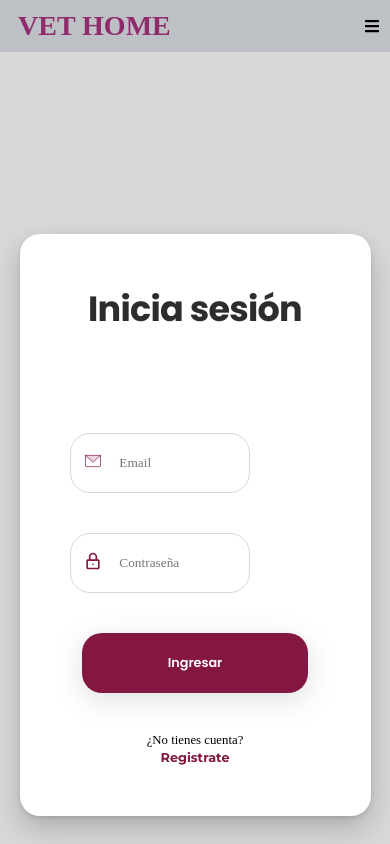
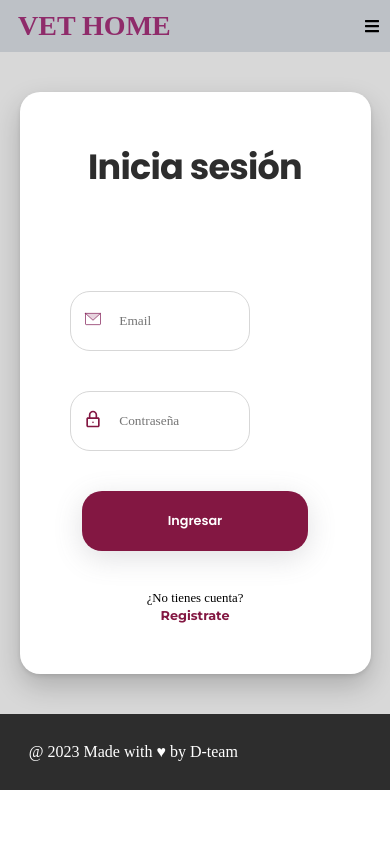
Before and after one commit to ArchSofia/s2vethome, a React (Vite) app in the folder veterinary-clinic/: page /login in a window 390 px wide. Shown: the top 844 px of the page. Built offline with nearby package versions, Linux system fonts and the light colour scheme; a web font is replaced by a local one.

Commit message:
Arregla responsive login

```diff
--- a/veterinary-clinic/src/pages/Login/Login.css
+++ b/veterinary-clinic/src/pages/Login/Login.css
@@ -7,7 +7,7 @@
     flex-direction: column;
     align-items: center;
     justify-content: center;
-    height: calc(100vh - 117.8px );
+    height: auto;
 }
 
 .login-title{
@@ -46,6 +46,8 @@
     background-color:rgb(255, 255, 255);
     padding: 50px;
     gap: 40px;
+    margin-top: 40px;
+    margin-bottom: 40px;
 }
 
 .form-input{
@@ -167,9 +169,9 @@
         font-size: 0.9rem;
     }
 
-    .ctn-login {
+    /* .ctn-login {
         height: calc(126vh - 117.8px );
-    }
+    } */
 
     .eye-icon{
         display: none;
@@ -186,9 +188,9 @@
         margin-bottom: 30px;
     }
 
-    .ctn-login {
-        height: calc(126vh - 117.8px );
-    }
+    /* .ctn-login {
+        height: calc(206vh - 117.8px );
+    } */
 
     .login-button,
     .error-container p{
```
